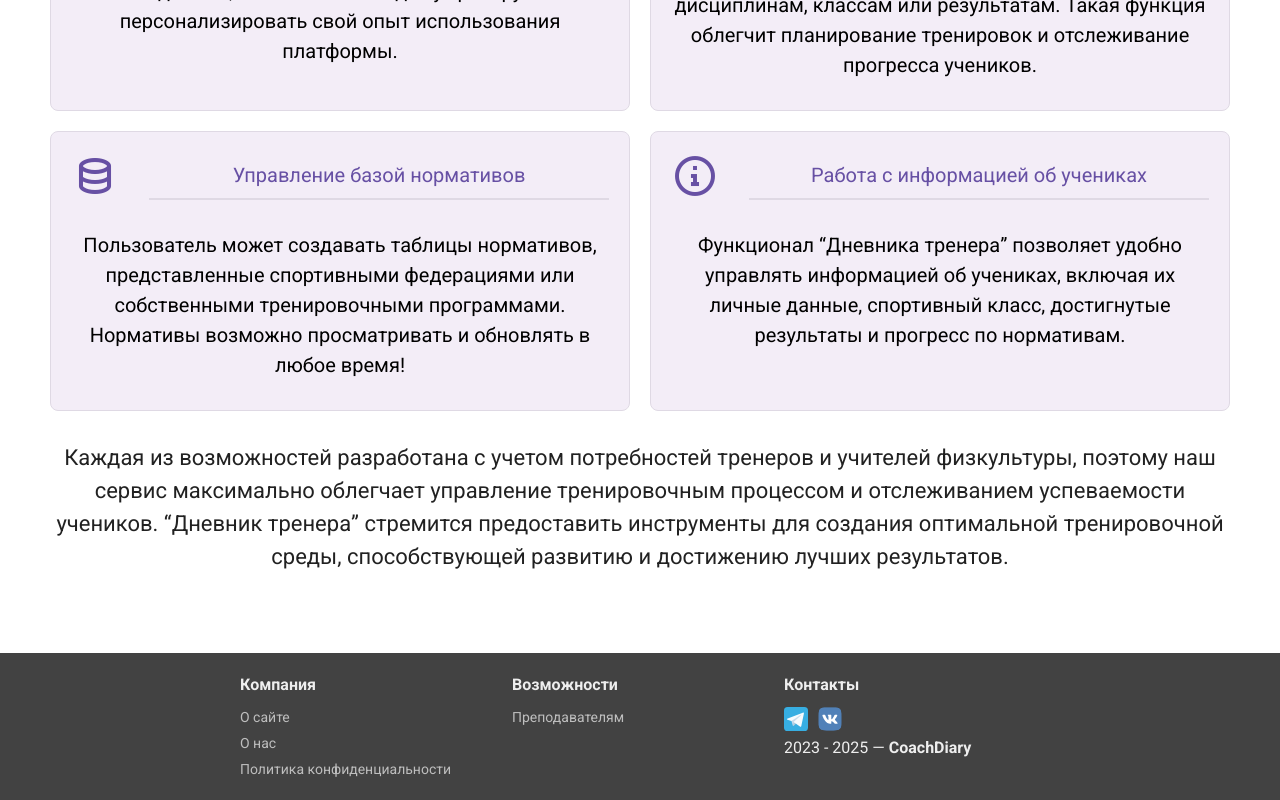
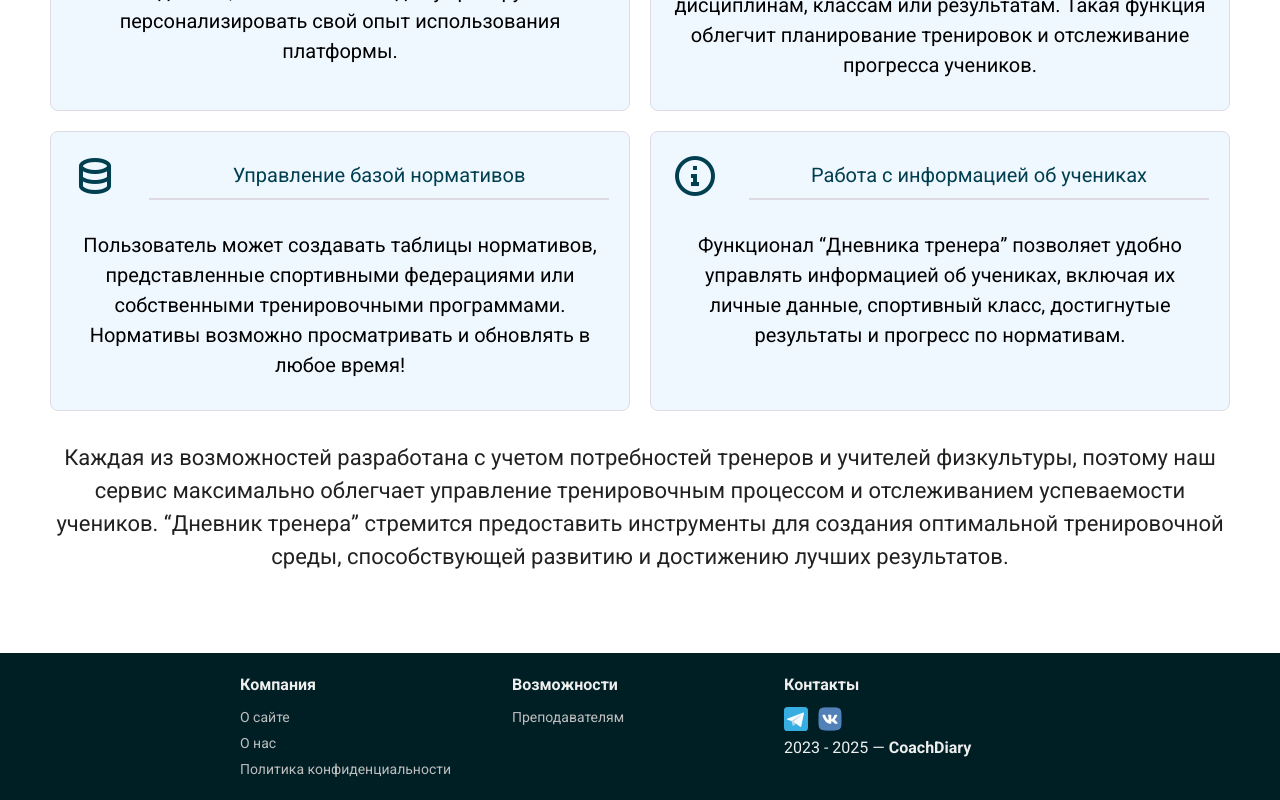
Before and after one commit to alexa0morgan/coachdiary_vue, a Vue app: page / in a window 1280 px wide. Shown: the part 1143-1943 px from the top of the page. Built offline with nearby package versions, Linux system fonts and the light colour scheme; no server answers.

Commit message:
style: update color scheme in main.ts

```diff
--- a/src/components/PageFooter.vue
+++ b/src/components/PageFooter.vue
@@ -45,7 +45,7 @@ import { RouterLink } from 'vue-router'
 <style scoped>
 footer {
   padding: 20px 30px;
-  background-color: rgb(var(--v-theme-surface-variant));
+  background-color: rgb(var(--v-theme-primary-darken-1));
   color: rgb(var(--v-theme-on-surface-variant));
 }
 
--- a/src/main.ts
+++ b/src/main.ts
@@ -20,13 +20,13 @@ const myCustomLightTheme = {
   dark: false,
   colors: {
     background: '#FFF',
-    surface: '#F3EDF7',
+    surface: '#f0f8ff',
     'surface-bright': '#FFF',
     'surface-light': '#EEE',
     'surface-variant': '#424242',
     'on-surface-variant': '#EEE',
-    primary: '#6750A4',
-    'primary-darken-1': '#3723B0',
+    primary: '#003f50',
+    'primary-darken-1': '#001f25',
     secondary: '#f2df73',
     'secondary-darken-1': '#018786',
     error: '#B00020',
```
